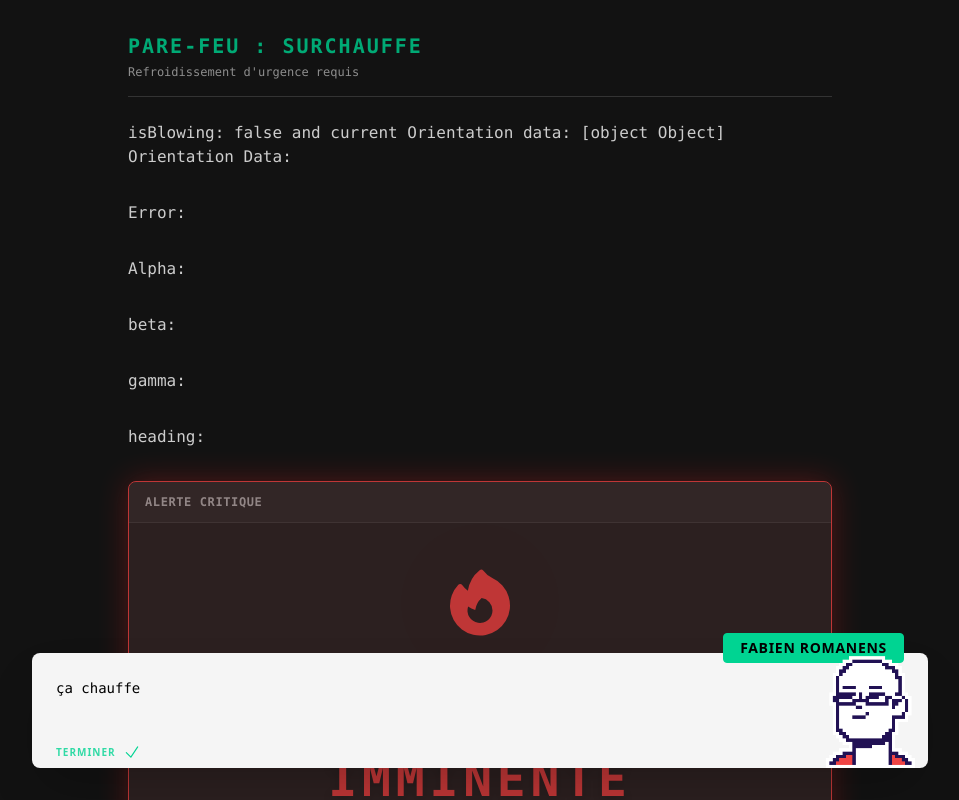
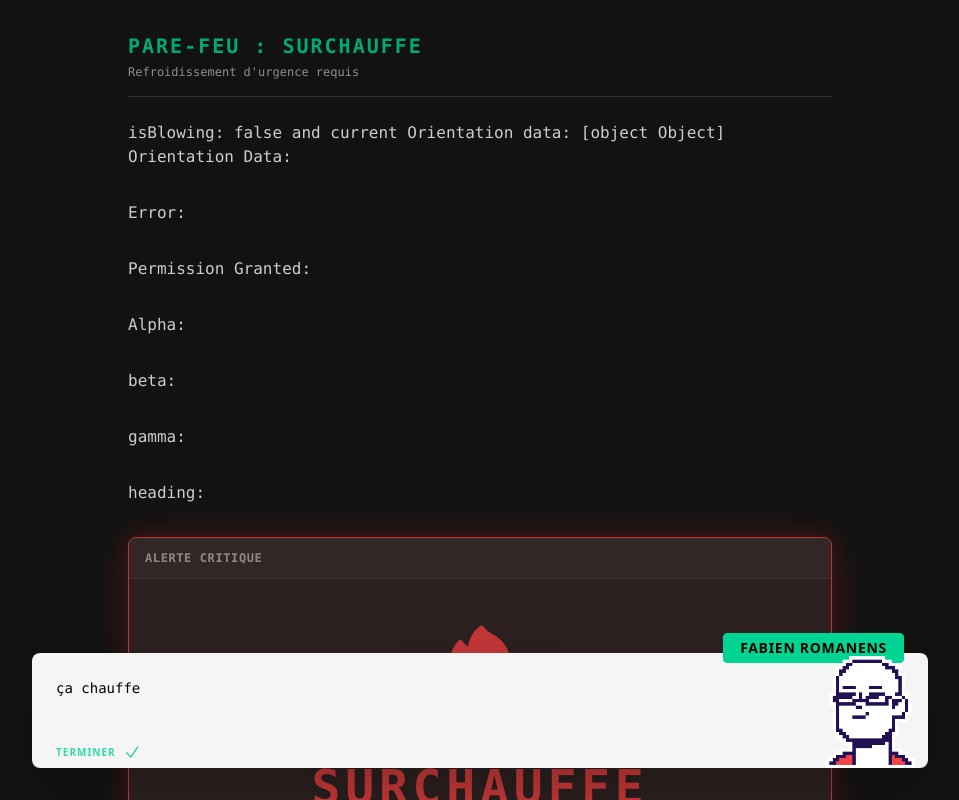
Before and after one commit to Sekaivi/MissionADA42, a Next.js app: page /alpha/mic/firewall-puzzle-page in a window 1280 px wide. Shown: the top 800 px of the page, without its empty margins (160-1119 px from the left). Built offline with nearby package versions, Linux system fonts and the light colour scheme.

Commit message:
chore(debug)mise en place de messages de debug

```diff
--- a/src/components/puzzles/FirewallPuzzle.tsx
+++ b/src/components/puzzles/FirewallPuzzle.tsx
@@ -54,7 +54,7 @@ export default function FirewallPuzzle({ onSolve, isSolved, scripts = {} }: Puzz
         useGameScenario<FirewallPuzzlePhases>(scripts);
 
     // CAPTEURS
-    const { data: orientationData, error } = useOrientation();
+    const { data: orientationData, error, permissionGranted } = useOrientation();
     const { data: mic, requestPermission } = useMicrophone();
 
     // LOGIQUE DE JEU
@@ -125,6 +125,7 @@ export default function FirewallPuzzle({ onSolve, isSolved, scripts = {} }: Puzz
             {debugMessages}
             <h1>Orientation Data:</h1>
             <p>Error: {error}</p>
+            <p>Permission Granted: {permissionGranted} </p>
             <p>Alpha: {orientationData.alpha}</p>
             <p>beta: {orientationData.beta}</p>
             <p>gamma: {orientationData.gamma}</p>
```
